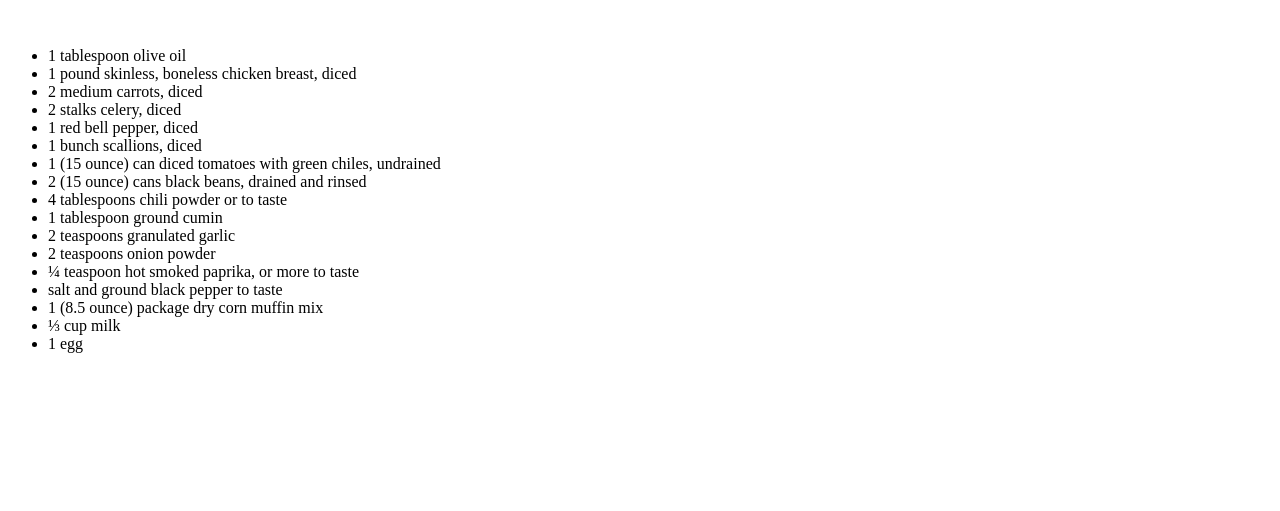
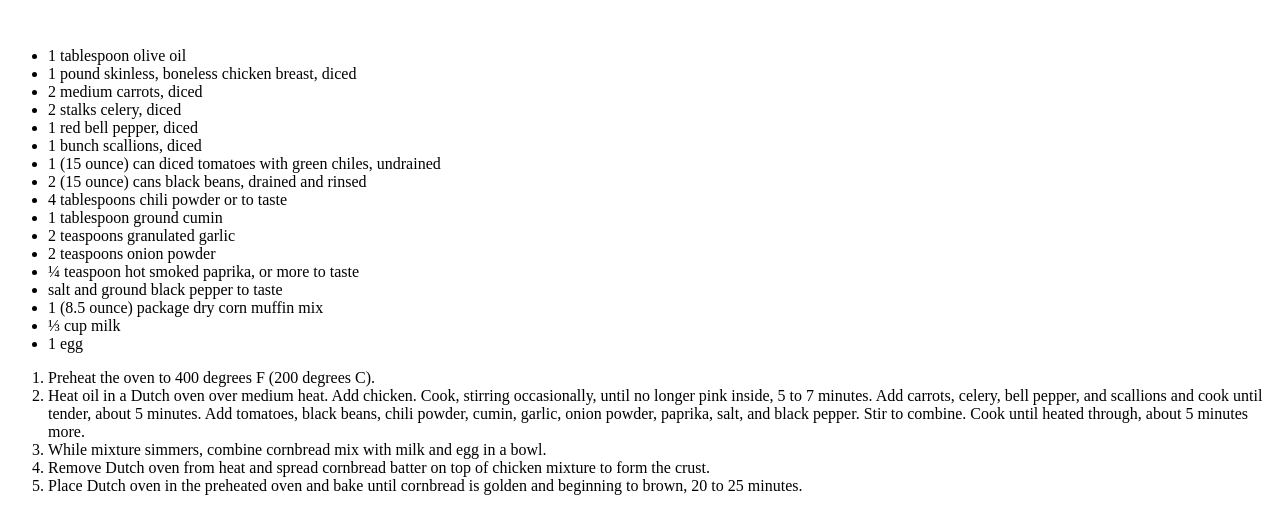
Before and after one commit to AlexGS00/odin-recipes, a plain HTML site: page recipies/dutch-oven.html in a window 1280 px wide. Shown: the part 521-1032 px from the top of the page. Before the commit the page ends 890 px from the top, so only its background shows below. Drawn offline with Linux system fonts and the light colour scheme.

Commit message:
add Dutch Oven recipie steps

```diff
--- a/recipies/dutch-oven.html
+++ b/recipies/dutch-oven.html
@@ -27,8 +27,15 @@
             <li>1 (8.5 ounce) package dry corn muffin mix</li>
             <li>⅓ cup milk</li>
             <li>1 egg</li>
+        </ul>
 
+        <ol>
+            <li>Preheat the oven to 400 degrees F (200 degrees C).</li>
+            <li>Heat oil in a Dutch oven over medium heat. Add chicken. Cook, stirring occasionally, until no longer pink inside, 5 to 7 minutes. Add carrots, celery, bell pepper, and scallions and cook until tender, about 5 minutes. Add tomatoes, black beans, chili powder, cumin, garlic, onion powder, paprika, salt, and black pepper. Stir to combine. Cook until heated through, about 5 minutes more.</li>
+            <li>While mixture simmers, combine cornbread mix with milk and egg in a bowl.</li>
+            <li>Remove Dutch oven from heat and spread cornbread batter on top of chicken mixture to form the crust.</li>
+            <li>Place Dutch oven in the preheated oven and bake until cornbread is golden and beginning to brown, 20 to 25 minutes.</li>
 
-        </ul>
+        </ol>
     </body>
 </html>
```
